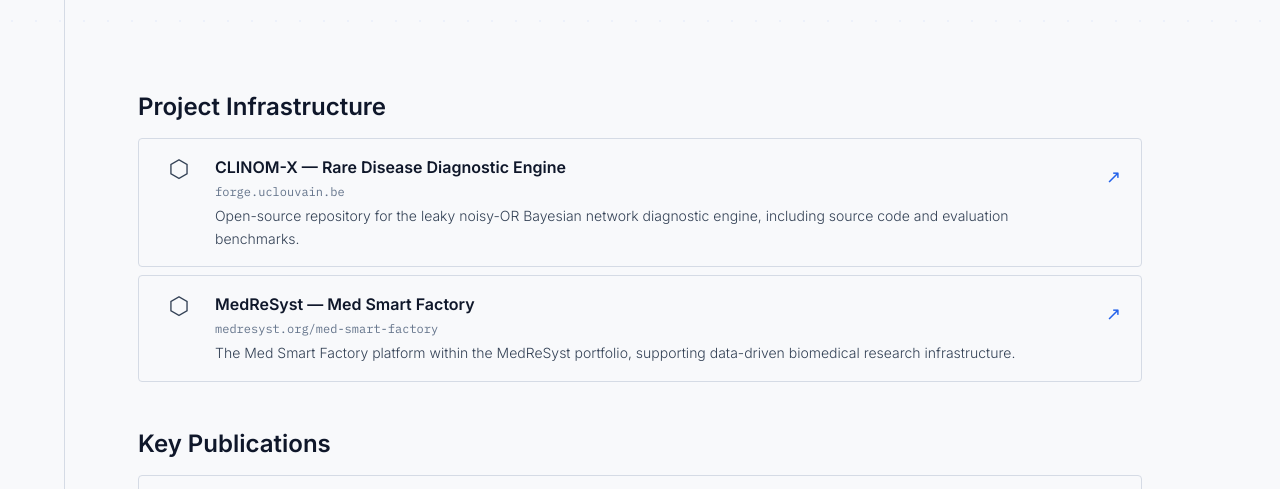
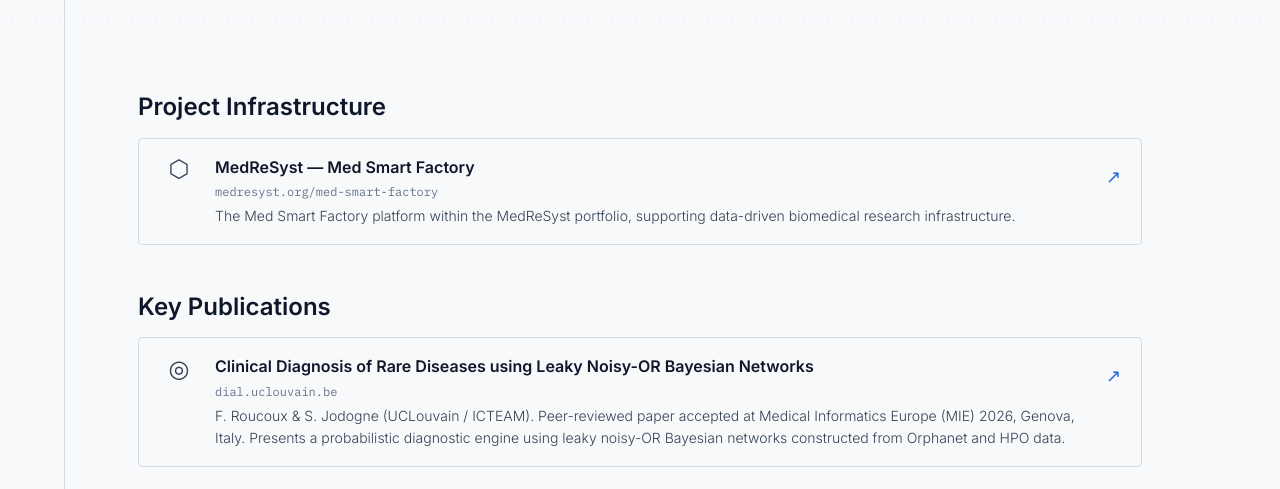
Before and after one commit to froucoux/clinomxws, a plain HTML site: page links.html in a window 1280 px wide. Shown: the part 231-720 px from the top of the page. Drawn offline with Linux system fonts and the light colour scheme.

Commit message:
Remove a link

```diff
--- a/links.html
+++ b/links.html
@@ -76,20 +76,6 @@
         <div class="links-section">
           <h2>Project Infrastructure</h2>
           <ul>
-            <li>
-              <a href="https://forge.uclouvain.be/FrancoisRoucoux/rddnoisyornetwork" target="_blank"
-                rel="noopener noreferrer" class="link-entry">
-                <span class="link-icon" aria-hidden="true">&#11041;</span>
-                <div class="link-body">
-                  <p class="link-title">CLINOM-X &mdash; Rare Disease Diagnostic Engine</p>
-                  <p class="link-url">forge.uclouvain.be</p>
-                  <p class="link-desc">Open-source repository for the leaky noisy-OR Bayesian network diagnostic engine,
-                    including source code and evaluation benchmarks.</p>
-                </div>
-                <span class="link-arrow" aria-hidden="true">&#8599;</span>
-                <span class="sr-only"> (opens in new tab)</span>
-              </a>
-            </li>
             <li>
               <a href="https://medresyst.org/med-smart-factory/" target="_blank" rel="noopener noreferrer"
                 class="link-entry">
```
